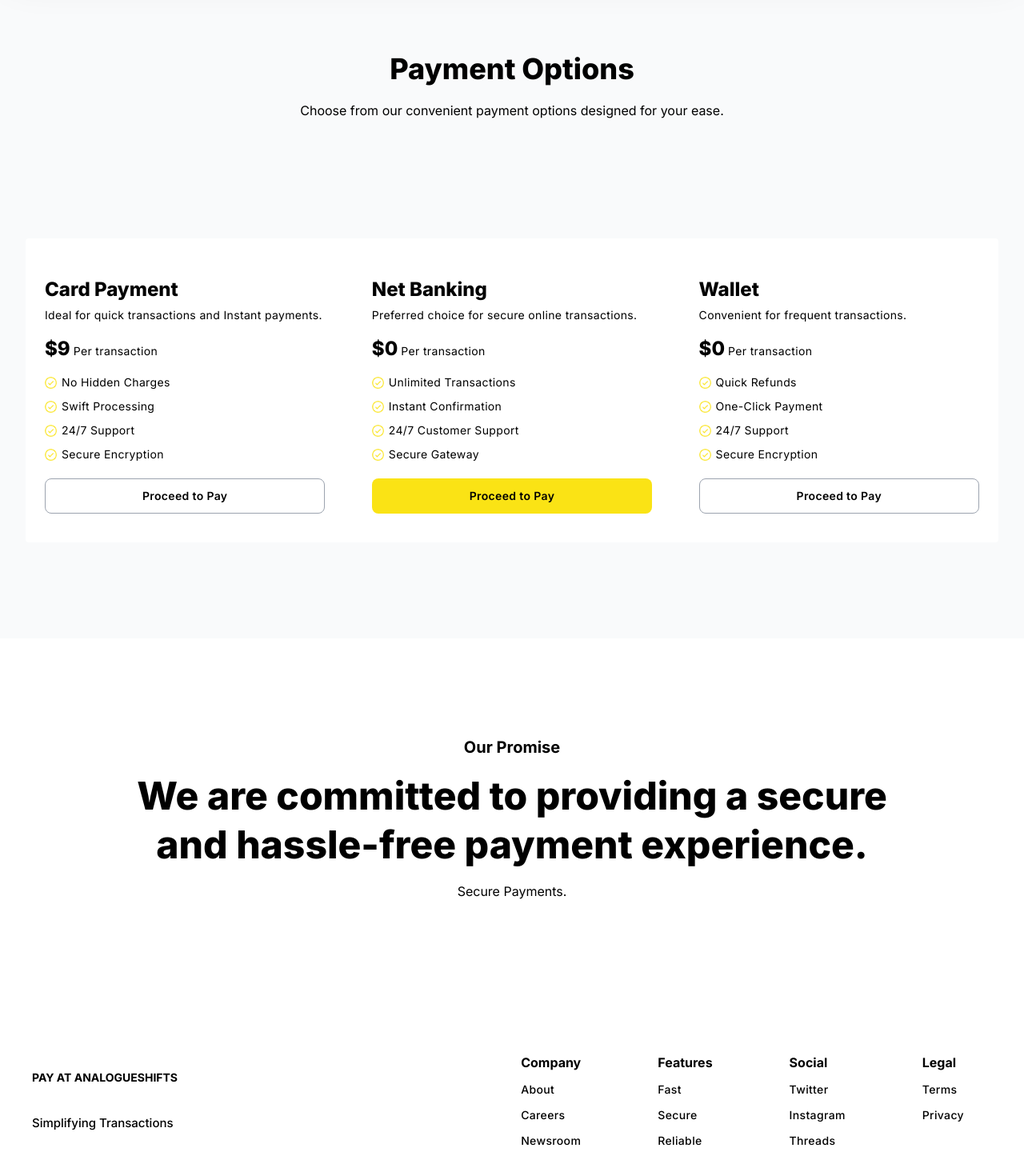
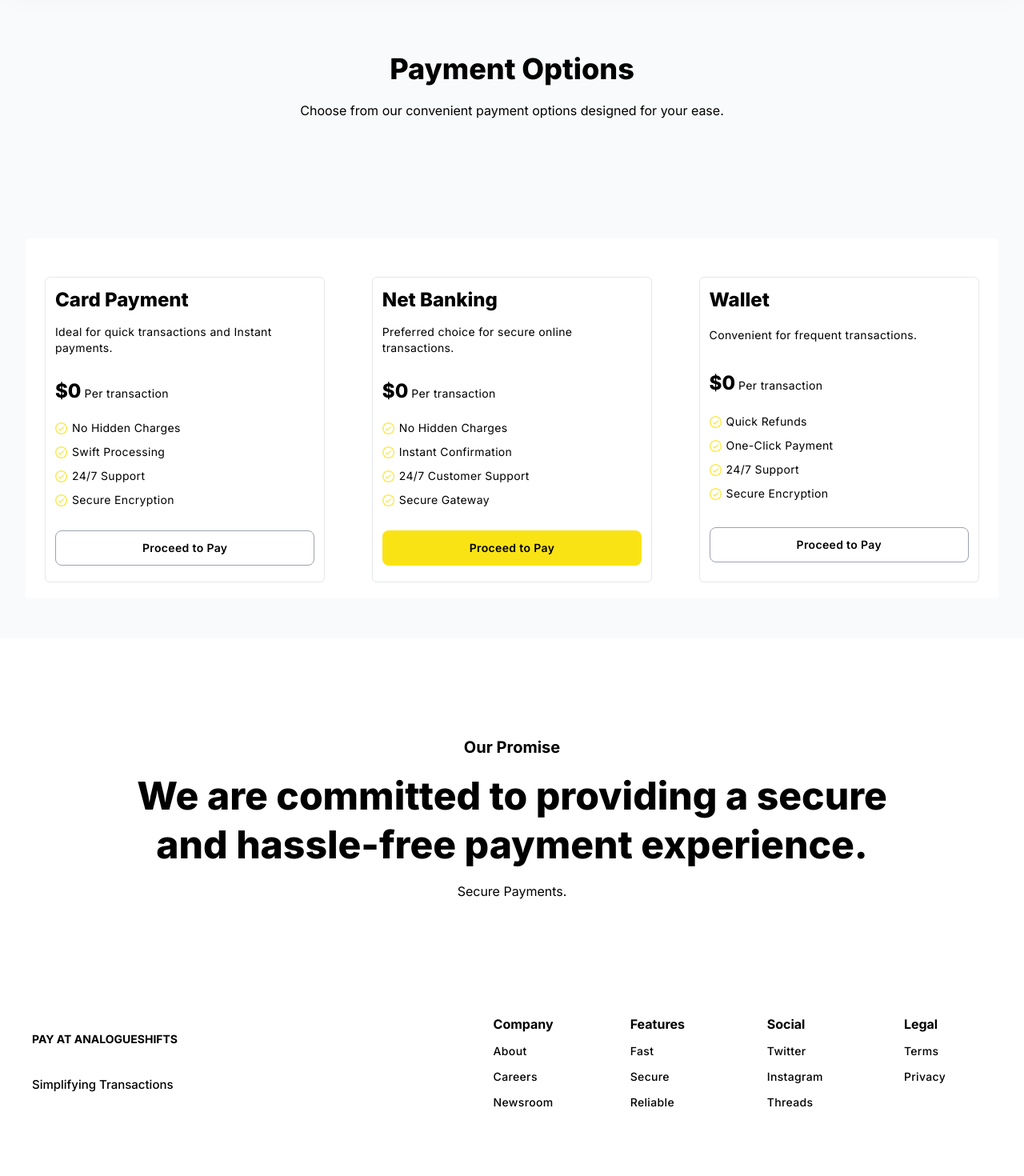
Before and after one commit to analogueshifts/pay.analogueshifts.com, a Next.js app: page / in a window 1280 px wide. Shown: the part 82-1552 px from the top of the page at 80% size. After the commit the page ends 1490 px from the top, so only its background shows below. Built offline with nearby package versions, Linux system fonts and the light colour scheme.

Commit message:
Layout updated

```diff
--- a/app/footer.js
+++ b/app/footer.js
@@ -35,14 +35,14 @@ export default function Footer() {
     },
   ];
   return (
-    <footer className="w-full bg-white flex justify-between items-center h-64 pl-10 pr-[75px] max-[1000px]:px-5 max-[800px]:flex-col max-[800px]:h-auto max-[800px]:py-10 max-[800px]:gap-7">
+    <footer className="w-full bg-white grid xl:flex justify-between items-center gap-16 py-5 pl-10 pr-[75px]">
       <div>
         <p className="text-sm text-black font-bold">PAY AT ANALOGUESHIFTS</p>
         <p className="text-[15px] text-black pt-9 font-medium max-[800px]:pt-4">
           Simplifying Transactions
         </p>
       </div>
-      <div className="flex gap-24 max-[700px]:gap-10 max-[500px]:flex-col">
+      <div className="grid grid-cols-2 xl:grid-cols-4 gap-24">
         {footerLinks.map((data) => {
           return (
             <div key={Math.random + data.title} className="flex flex-col gap-3">
--- a/app/page.js
+++ b/app/page.js
@@ -7,7 +7,7 @@ export default function Home() {
     {
       title: "Card Payment",
       subTitle: "Ideal for quick transactions and Instant payments.",
-      amount: 9,
+      amount: 0,
       path: "/card-payment",
       perks: [
         "No Hidden Charges",
@@ -22,7 +22,7 @@ export default function Home() {
       amount: 0,
       path: "/net-banking",
       perks: [
-        "Unlimited Transactions",
+        "No Hidden Charges",
         "Instant Confirmation",
         "24/7 Customer Support",
         "Secure Gateway",
@@ -53,9 +53,9 @@ export default function Home() {
         </p>
       </div>
       <div className="w-full bg-transparent h-[500px] px-8 max-[1050px]:h-auto max-[1050px]:py-10">
-        <div className="w-full h-[380px] bg-white rounded pt-12 px-6 gap-y-6 flex flex-wrap justify-between pb-5 max-[1050px]:h-auto">
+        <div className="w-full h-[450px] bg-white rounded pt-12 px-6 gap-y-6 flex flex-wrap justify-between pb-5 max-[1050px]:h-auto">
           {paymentOptions.map((option, index) => (
-            <div key={index} className="min-w-[300px] w-[30%] h-full">
+            <div key={index} className="grid min-w-[300px] w-[30%] h-full p-3 border rounded-md">
               <p className="text-black font-extrabold text-2xl">
                 {option.title}
               </p>
```
